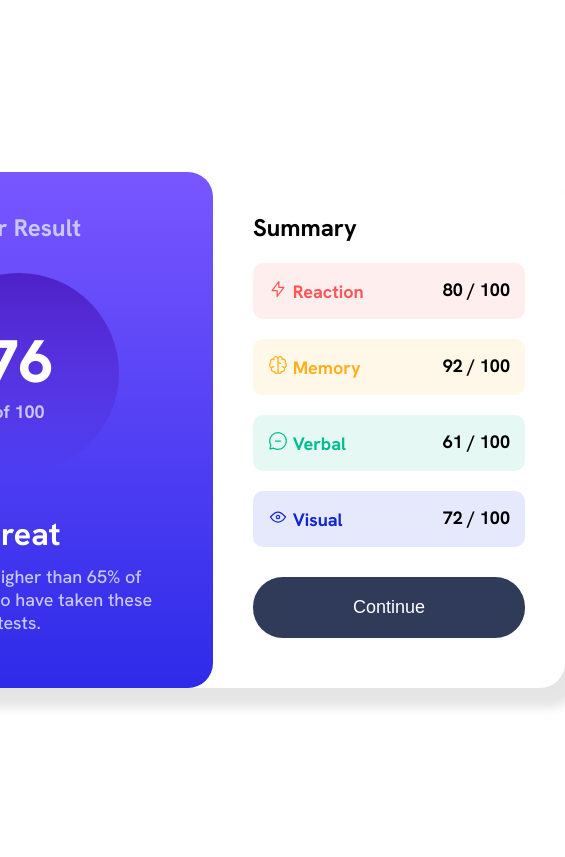
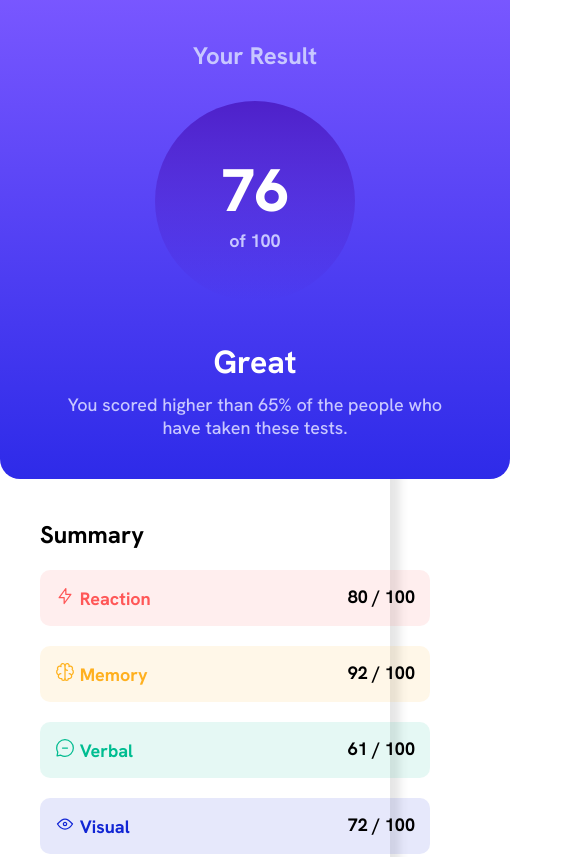
Before and after one commit to potun/results-summary, a plain HTML site: page index.html in a window 390 px wide. Shown: the top 857 px of the page, 565 px wide, since content can reach past the window. Drawn offline with Linux system fonts and the light colour scheme.

Commit message:
First attempt at mobil design

```diff
--- a/assets/css/style.css
+++ b/assets/css/style.css
@@ -2,6 +2,9 @@
 
 
 :root{
+    box-sizing: border-box;
+    -moz-box-sizing: border-box;
+    -webkit-box-sizing: border-box;
     --red:hsl(0, 100%, 67%);
     --yellow:hsl(39, 100%, 56%);
     --green:hsl(166, 100%, 37%);
@@ -15,6 +18,10 @@
     font-weight: 700;
 }
 
+body {
+    margin: 0;
+    padding: 0;
+}
 .my-10{
     margin: 10px 0;
 }
@@ -48,11 +55,13 @@
 }
 
 main{
+    margin: auto;
     background-color: white;
     display: flex;
     flex-direction: row;
     align-items: center;
     justify-content: center;
+    width: 60vw;
     height: 100vh;
 }
 
@@ -67,7 +76,7 @@ main{
 }
 
 .result{
-    width: 370px;
+    width: 300px;
     padding: 40px 60px;
     background-image: linear-gradient(hsl(252, 100%, 67%), hsl(241, 81%, 54%));
     color: hsl(241, 100%, 89%);
@@ -166,3 +175,23 @@ button:hover{
 .bg-light-blue{
     background-color:var(--light-blue);
 }
+
+@media only screen and (max-width: 600px) {
+    main{
+        width: 100vw;
+        margin: 0;
+        align-items: baseline;
+    }
+    .card {
+        width: 100vw;
+        display: flex;
+        flex-direction: column;
+    }
+    .result {
+        width: 100vw;
+        border-radius: 0 0 20px 20px;
+    }
+    .summary{
+        width: 100vw;
+    }
+}
```
